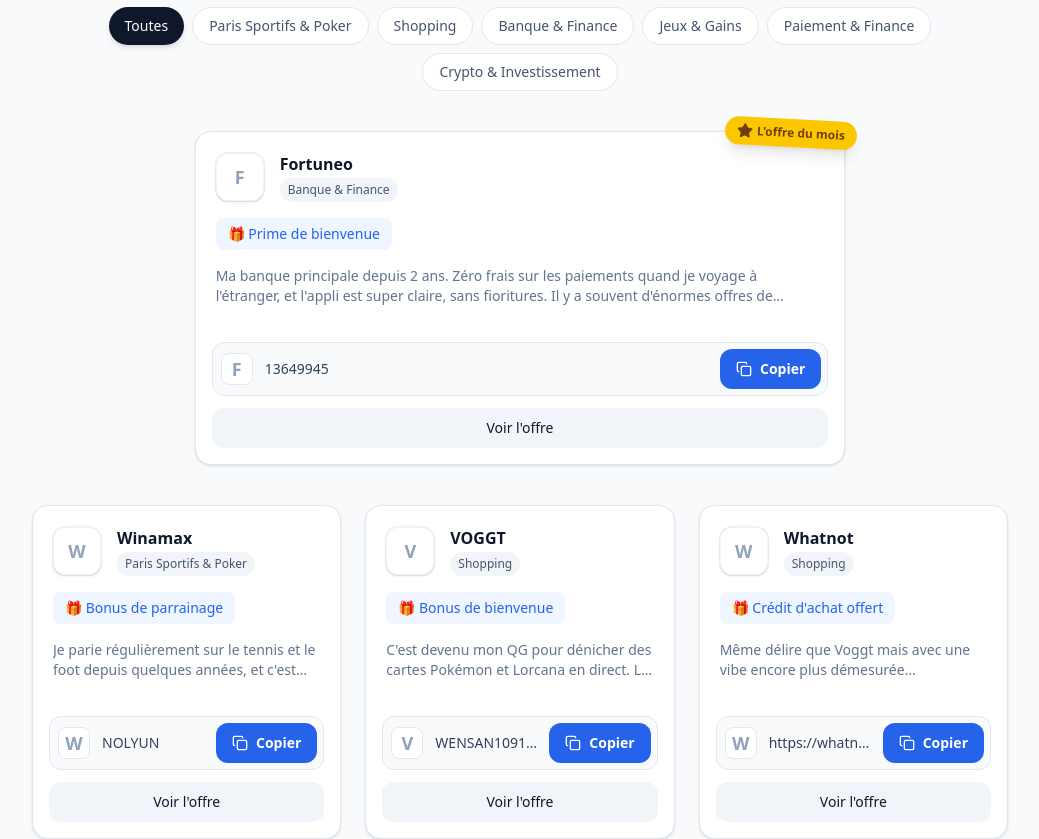
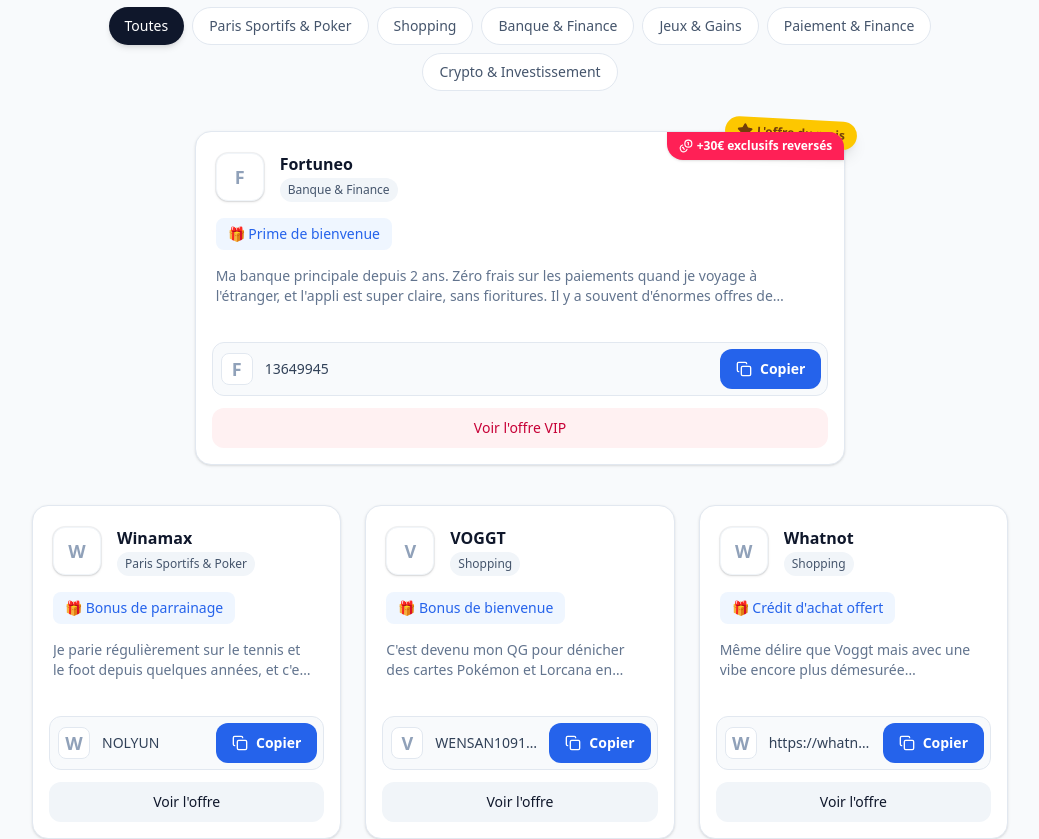
Before and after one commit to NACoaching/ParraineMoi, a Next.js app: page / in a window 1280 px wide. Shown: the part 380-1219 px from the top of the page, without its empty margins (120-1159 px from the left). Built offline with nearby package versions, Linux system fonts and the light colour scheme.

Commit message:
UI/Feature: Add Category filters, Offer of the Month, and Cashback badges

```diff
--- a/src/components/ReferralCard.tsx
+++ b/src/components/ReferralCard.tsx
@@ -1,6 +1,7 @@
 import Link from "next/link";
 import { CopyButton } from "./CopyButton";
 import { CompanyLogo } from "./CompanyLogo";
+import { Coins } from "lucide-react";
 
 export interface Referral {
   id: string;
@@ -12,12 +13,19 @@ export interface Referral {
   advantage: string;
   description: string;
   logoUrl: string;
+  cashback?: string;
   faqs?: { question: string; answer: string }[];
 }
 
 export function ReferralCard({ referral }: { referral: Referral }) {
   return (
     <div className="group relative flex flex-col justify-between overflow-hidden rounded-2xl bg-white dark:bg-slate-900 border border-slate-200 dark:border-slate-800 shadow-sm transition-all hover:shadow-md hover:-translate-y-1">
+      {referral.cashback && (
+        <div className="absolute top-0 right-0 z-10 bg-rose-500 rounded-bl-2xl text-white text-xs font-bold px-3 py-1.5 flex items-center gap-1 shadow-sm">
+          <Coins size={14} /> {referral.cashback}
+        </div>
+      )}
+
       <div className="p-5 flex-1 flex flex-col items-start text-left">
         <div className="flex items-center gap-4 mb-4">
           <div className="h-12 w-12 shrink-0 overflow-hidden rounded-xl border border-slate-100 dark:border-slate-800 bg-white shadow-sm ring-1 ring-slate-900/5 dark:ring-white/5 relative p-2 flex items-center justify-center">
@@ -37,7 +45,7 @@ export function ReferralCard({ referral }: { referral: Referral }) {
           </p>
         </div>
 
-        <p className="text-sm text-slate-500 dark:text-slate-400 line-clamp-2 mb-4">
+        <p className="text-sm text-slate-500 dark:text-slate-400 line-clamp-2 mb-4 pr-2">
           {referral.description}
         </p>
       </div>
@@ -58,9 +66,9 @@ export function ReferralCard({ referral }: { referral: Referral }) {
 
         <Link
           href={`/parrainage-${referral.slug}`}
-          className="w-full flex items-center justify-center h-10 px-4 rounded-xl bg-slate-100 dark:bg-slate-800 text-slate-900 dark:text-white font-medium hover:bg-slate-200 dark:hover:bg-slate-700 transition-colors text-sm"
+          className={`w-full flex items-center justify-center h-10 px-4 rounded-xl font-medium transition-colors text-sm ${referral.cashback ? 'bg-rose-50 hover:bg-rose-100 text-rose-700 dark:bg-rose-500/10 dark:text-rose-400 dark:hover:bg-rose-500/20' : 'bg-slate-100 dark:bg-slate-800 text-slate-900 dark:text-white hover:bg-slate-200 dark:hover:bg-slate-700'}`}
         >
-          Voir l'offre
+          {referral.cashback ? "Voir l'offre VIP" : "Voir l'offre"}
         </Link>
       </div>
     </div>
--- a/src/data/referrals.json
+++ b/src/data/referrals.json
@@ -49,6 +49,7 @@
     "code": "13649945",
     "link": "",
     "advantage": "Prime de bienvenue",
+    "cashback": "+30€ exclusifs reversés",
     "description": "Ma banque principale depuis 2 ans. Zéro frais sur les paiements quand je voyage à l'étranger, et l'appli est super claire, sans fioritures. Il y a souvent d'énormes offres de bienvenue (parfois plus de 130€), n'hésitez pas à utiliser le lien pour voir ce qu'ils proposent ce mois-ci.",
     "logoUrl": "https://www.google.com/s2/favicons?domain=fortuneo.fr&sz=128",
     "faqs": [
```
